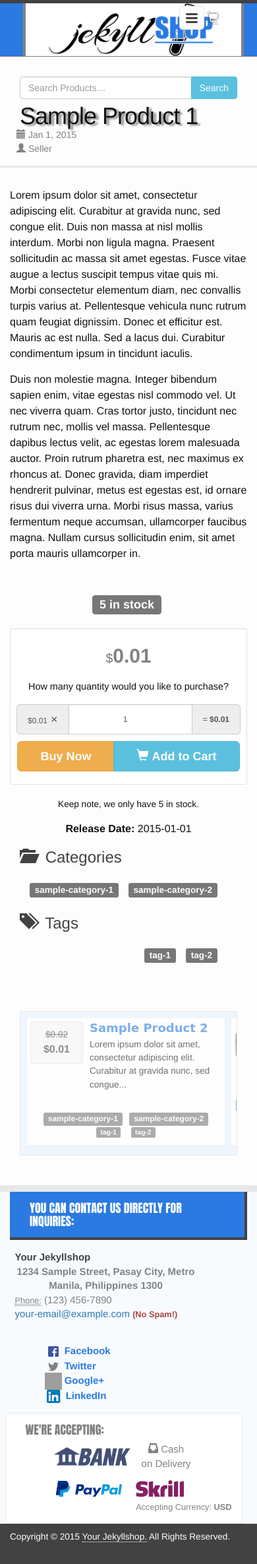
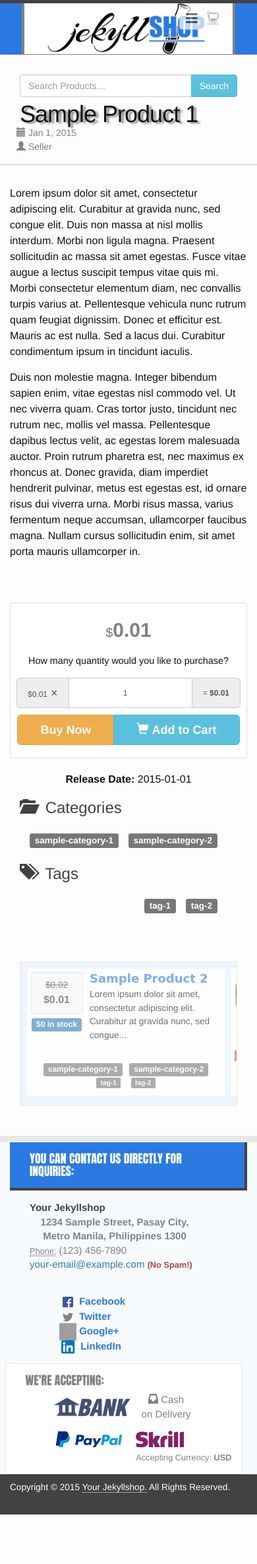
Before and after one commit to 5ervant/5ervant.github.io, a Jekyll site: the page templates/jekyllshop/demo/products/sample-product-1/index.html, which Jekyll copies as it is, in a window 390 px wide. Shown: the whole page at 66% size. Built offline with Jekyll 4.4.1, drawn with Linux system fonts in a browser that asks for light colours; after the commit the page ends 2295 px from its top, so only the background shows below that.

Commit message:
Uploading Jekyllshop v0.9.8 Demo

```diff
--- a/templates/jekyllshop/demo/checkout/index.html
+++ b/templates/jekyllshop/demo/checkout/index.html
@@ -772,7 +772,7 @@
 								<li><a href="https://twitter.com/5ervant" class="window-open"><b>Direct message us on</b> <img src="/templates/jekyllshop/demo/assets/images/social/TwitterLogo_55acee.png" height="40" alt="Twitter" /></a></li>
 								<li><a href="https://plus.google.com/112037994597458991854" class="window-open"><b>Message us on</b> <img src="/templates/jekyllshop/demo/assets/images/social/btn_google+_dark_normal_ios.png" alt="Google+" /></a></li>
 								<li><a href="https://ph.linkedin.com/in/5ervant" class="window-open"><b>Message us in</b> <img src="/templates/jekyllshop/demo/assets/images/social/btn_myprofile_160x33.png" width="160" height="33" border="0" alt="My LinkedIn profile" /></a></li>
-								<li><a href="http://example.com/" class="window-open"><b>Other contact</b></a></li>
+								<li><a href="http://www.example.com/your-contact-page/" class="window-open"><b>Other contact</b></a></li>
 							</ul>
 						</div>
 					</div>
--- a/templates/jekyllshop/demo/css/main.css
+++ b/templates/jekyllshop/demo/css/main.css
@@ -197,7 +197,8 @@
     max-height: 80px; }
   @media screen and (max-width: 600px) {
     .site-title {
-      margin-left: 20px; } }
+      margin-left: 5%;
+      margin-right: 5%; } }
 
 .site-nav {
   float: right;
@@ -240,7 +241,11 @@
       border: 1px solid #e8e8e8;
       border-radius: 5px;
       text-align: right;
-      line-height: 38px; }
+      line-height: 38px;
+      opacity: 0.7;
+      transition: all 0.2s ease-in; }
+      .site-nav:hover {
+        opacity: 1; }
       .site-nav .menu-icon {
         display: block;
         float: right;
@@ -378,7 +383,8 @@
 
 .footer-col-1 {
   width: -webkit-calc(35% - (30px / 2));
-  width: calc(35% - (30px / 2)); }
+  width: calc(35% - (30px / 2));
+  padding-left: 45px; }
 
 .footer-col-2 {
   width: -webkit-calc(20% - (30px / 2));
@@ -400,7 +406,8 @@
   .footer-col-1,
   .footer-col-2 {
     width: -webkit-calc(50% - (30px / 2));
-    width: calc(50% - (30px / 2)); }
+    width: calc(50% - (30px / 2));
+    padding-left: 10%; }
 
   .footer-col-3 {
     width: -webkit-calc(100% - (30px / 2));
@@ -517,6 +524,10 @@
 /**
  * Blog and Page layouts
  */
+.blog, .page {
+  background-color: #ffffff;
+  padding: 15px;
+  border: 1px solid #fafafa; }
   .blog .post-header, .page .post-header {
     background-color: #2a7ae2;
     border-right: 3px solid #828282;
@@ -795,6 +806,8 @@
       padding-bottom: 30px; }
       .widget.widget_products_horiz .list-inline:last-child li {
         padding: 0 8px; }
+  .widget.widget_products_horiz.table-responsive {
+    overflow-x: scroll; }
 .widget.cart_side .cart-total {
   overflow-x: auto;
   overflow-y: hidden; }
--- a/templates/jekyllshop/demo/feed.xml
+++ b/templates/jekyllshop/demo/feed.xml
@@ -6,8 +6,8 @@
 </description>
     <link>https://5ervant.github.io/templates/jekyllshop/demo/</link>
     <atom:link href="https://5ervant.github.io/templates/jekyllshop/demo/feed.xml" rel="self" type="application/rss+xml"/>
-    <pubDate>Sat, 12 Dec 2015 15:44:46 +0800</pubDate>
-    <lastBuildDate>Sat, 12 Dec 2015 15:44:46 +0800</lastBuildDate>
+    <pubDate>Wed, 16 Dec 2015 15:31:46 +0800</pubDate>
+    <lastBuildDate>Wed, 16 Dec 2015 15:31:46 +0800</lastBuildDate>
     <generator>Jekyll v2.4.0</generator>
 
       <item>
--- a/templates/jekyllshop/demo/products/sample-product-1/index.html
+++ b/templates/jekyllshop/demo/products/sample-product-1/index.html
@@ -463,8 +463,6 @@
 
 	<ul class="list-inline text-center">
 
-		<li class="h3"><span class="label label-default"><span id="productStock">5</span> in stock</span></li>
-
 
 	</ul>
 	<div class="well well-sm text-center">
@@ -472,7 +470,7 @@
 		<label for="previewQuantity" class="small">How many quantity would you like to purchase?</label>
 		<div class="input-group input-group-lg">
 			<span id="previewPrice" class="preview-price input-group-addon">$0.01</span>
-			<input id="previewQuantity" type="number" name="quantity_control" value="1" min="1" max="5" class="form-control text-center" aria-describedby="price">
+			<input id="previewQuantity" type="number" name="quantity_control" value="1" min="1" max="99" class="form-control text-center" aria-describedby="price">
 			<span id="previewTotal" class="preview-total input-group-addon">$0.01</span>
 		</div>
 		<div class="buttons input-group input-group-lg">
@@ -950,7 +948,7 @@
 							<li><a href="https://twitter.com/5ervant" class="window-open"><b>Direct message us on</b> <img src="/templates/jekyllshop/demo/assets/images/social/TwitterLogo_55acee.png" height="40" alt="Twitter" /></a></li>
 							<li><a href="https://plus.google.com/112037994597458991854" class="window-open"><b>Message us on</b> <img src="/templates/jekyllshop/demo/assets/images/social/btn_google+_dark_normal_ios.png" alt="Google+" /></a></li>
 							<li><a href="https://ph.linkedin.com/in/5ervant" class="window-open"><b>Message us in</b> <img src="/templates/jekyllshop/demo/assets/images/social/btn_myprofile_160x33.png" width="160" height="33" border="0" alt="My LinkedIn profile" /></a></li>
-							<li><a href="http://example.com/" class="window-open"><b>Other contact</b></a></li>
+							<li><a href="http://www.example.com/your-contact-page/" class="window-open"><b>Other contact</b></a></li>
 						</ul>
 
 					</div>
@@ -1019,7 +1017,7 @@
 </div>
 
 
-			<p class="small text-center">Keep note, we only have 5 in stock.</p>
+
 			<p class="text-center"><b>Release Date:</b> 2015-01-01</p>
 
 			<div class="cats-tags">
--- a/templates/jekyllshop/demo/sitemap.xml
+++ b/templates/jekyllshop/demo/sitemap.xml
@@ -110,7 +110,7 @@
 </product:description>
 						<product:price>$1999</product:price>
 						<product:sale>$0.01</product:sale>
-						<product:stock>0</product:stock>
+						<product:stock>50</product:stock>
 
 
 
@@ -222,7 +222,7 @@
 </product:description>
 						<product:price>$0.01</product:price>
 
-						<product:stock>5</product:stock>
+
 
 
 
@@ -326,7 +326,7 @@
 </product:description>
 						<product:price>$0.02</product:price>
 						<product:sale>$0.01</product:sale>
-
+						<product:stock>50</product:stock>
 
 
 
```
Also changed, not shown: other parts of templates/jekyllshop/demo/sitemap.xml (+1 -1 lines), templates/jekyllshop/demo/products/nikon-d5300/index.html (+6 -8 lines), templates/jekyllshop/demo/products/sample-product-2/index.html (+5 -3 lines), templates/jekyllshop/demo/products/sony-nex-6/index.html (+8 -6 lines). Lines whose indentation alone changed are shown as unchanged.
